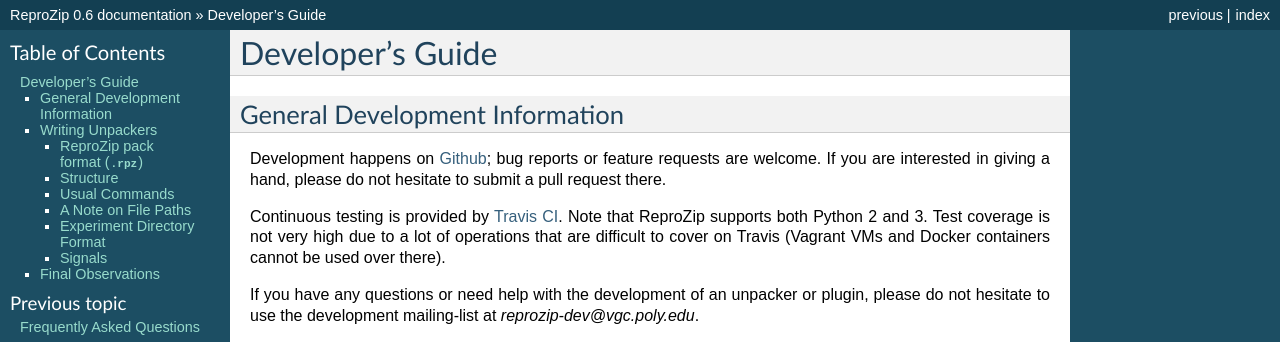
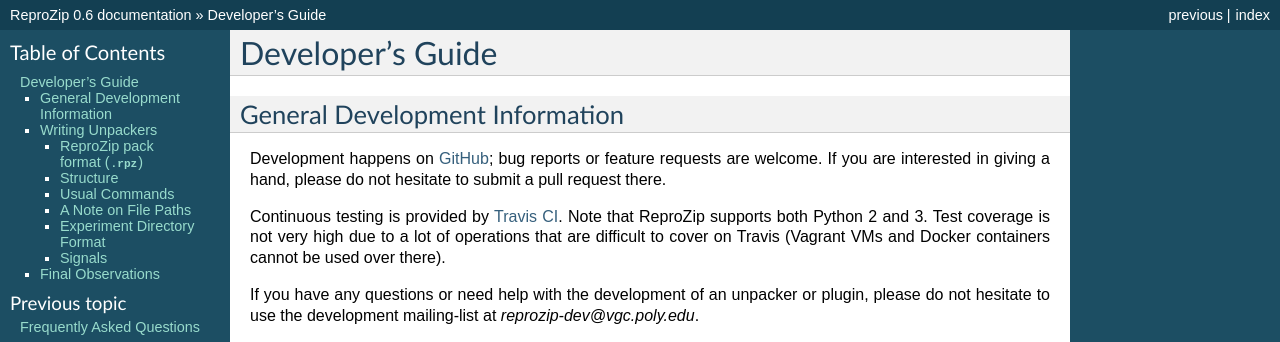
Before and after one commit to VIDA-NYU/reprozip, a Sphinx documentation site: the page built from docs/source/developerguide.rst, in a window 1280 px wide and 900 px high. Shown: the top 342 px of the window. Built offline with Sphinx 7.4.7, drawn with Linux system fonts in a browser that asks for light colours.

```diff
--- a/docs/source/developerguide.rst
+++ b/docs/source/developerguide.rst
@@ -6,7 +6,7 @@ Developer's Guide
 General Development Information
 -------------------------------
 
-Development happens on `Github <https://github.com/ViDA-NYU/reprozip>`_; bug reports or feature requests are welcome. If you are interested in giving a hand, please do not hesitate to submit a pull request there.
+Development happens on `GitHub <https://github.com/ViDA-NYU/reprozip>`_; bug reports or feature requests are welcome. If you are interested in giving a hand, please do not hesitate to submit a pull request there.
 
 Continuous testing is provided by `Travis CI <https://travis-ci.org/ViDA-NYU/reprozip>`_. Note that ReproZip supports both Python 2 and 3. Test coverage is not very high due to a lot of operations that are difficult to cover on Travis (Vagrant VMs and Docker containers cannot be used over there).
 
--- a/docs/source/index.rst
+++ b/docs/source/index.rst
@@ -29,4 +29,4 @@ Links
 -----
 
 * `Project website <http://vida-nyu.github.io/reprozip/>`_
-* `Github repository <https://github.com/ViDA-NYU/reprozip>`_
+* `GitHub repository <https://github.com/ViDA-NYU/reprozip>`_
```
